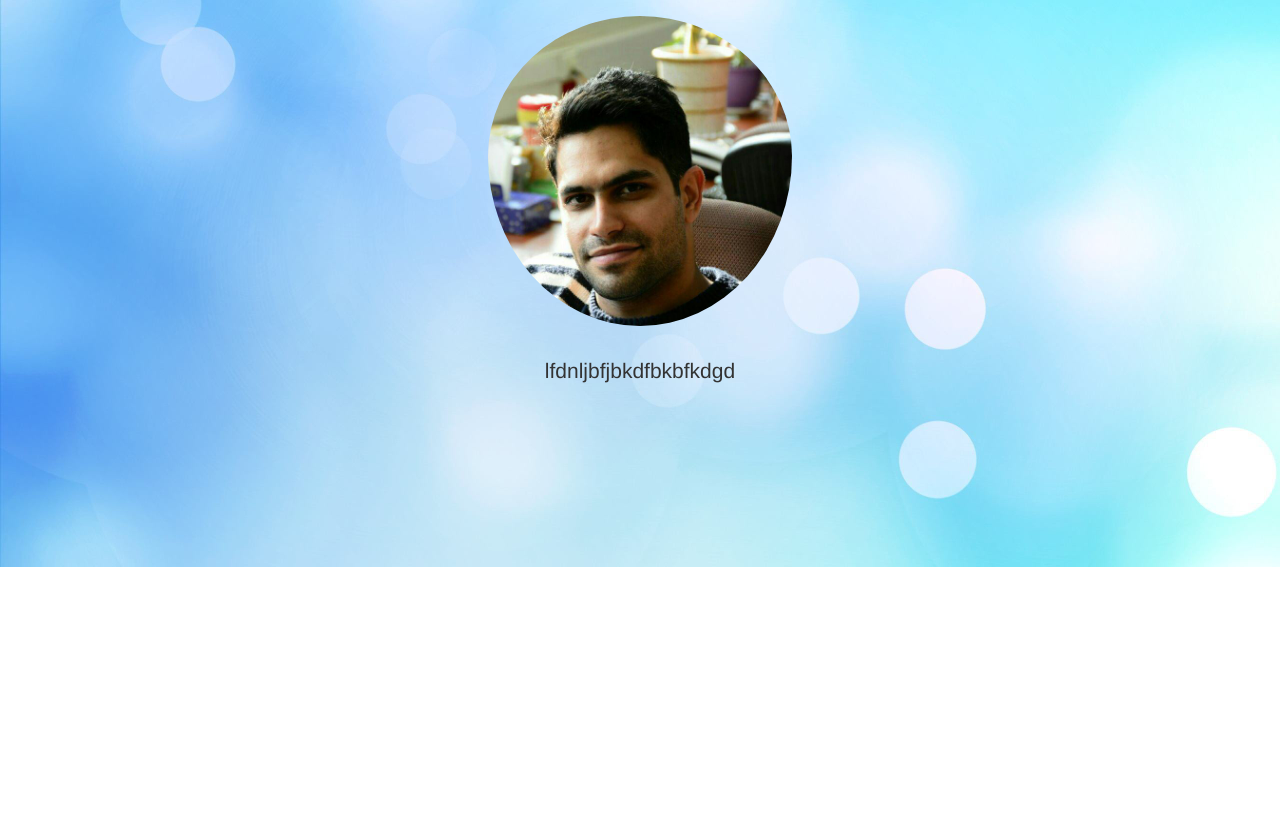
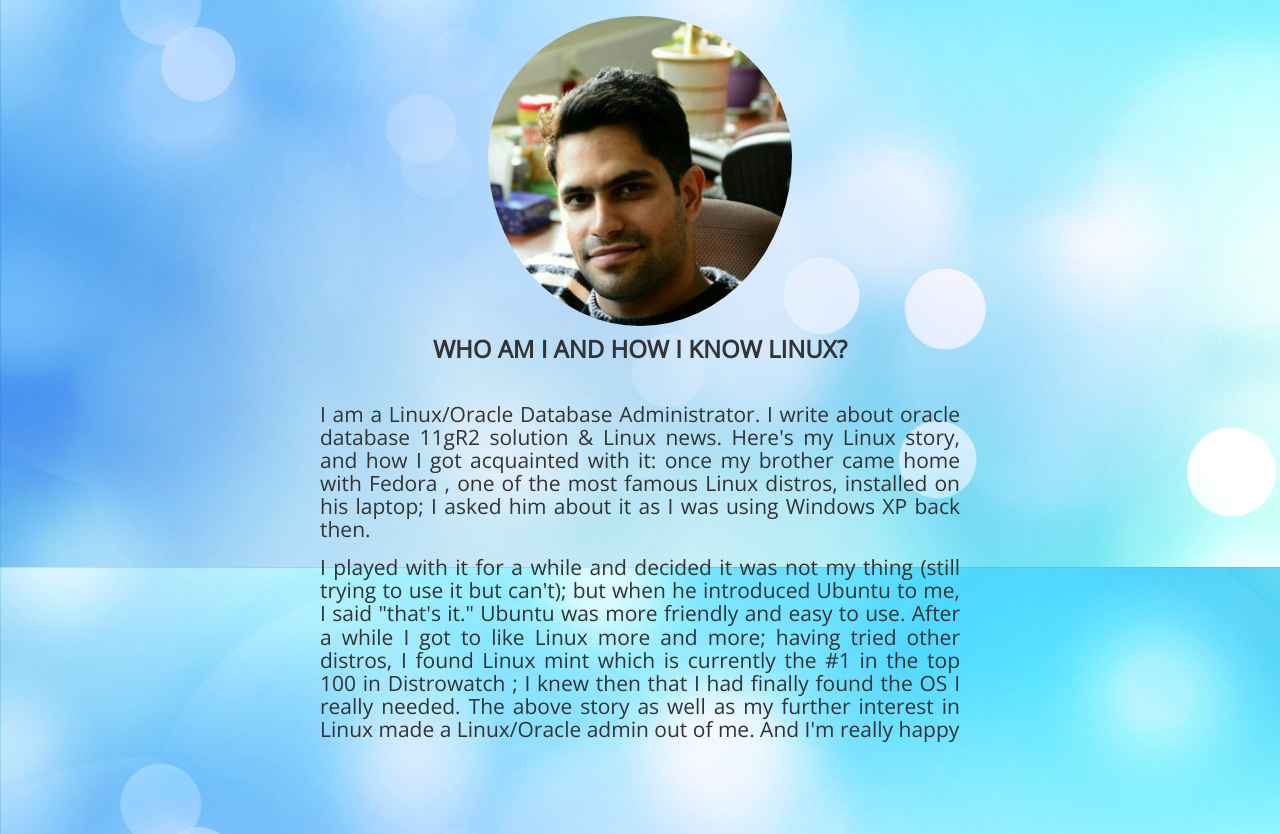
Before and after one commit to mehdip2007/my-website, a plain HTML site: page About-Me.html in a window 1280 px wide. Shown: the part 233-1067 px from the top of the page. Before the commit the page ends 800 px from the top, so only its background shows below. Drawn offline with nearby package versions, Linux system fonts and the light colour scheme.

Commit message:
Add About-Me Page Margin

```diff
--- a/About-Me.html
+++ b/About-Me.html
@@ -8,6 +8,7 @@
     <link rel="stylesheet" type="text/css" href="css/font-awesome.min.css">
     <link rel="stylesheet" type="text/css" href="css/bootstrap-social.css">
     <link rel="stylesheet" href="https://cdnjs.cloudflare.com/ajax/libs/font-awesome/4.6.3/css/font-awesome.min.css">
+    <link rel='stylesheet' type='text/css' href='https://fonts.googleapis.com/css?family=Open+Sans'>
     <script src="jquery.min.js"></script>
     <script src="bootstrap.min.js"></script>
   </head>
@@ -24,18 +25,39 @@
             </div>
         </nav>
 
-           <div class="jumbotron jumbotron-fluid" align="center">
+
+           <div class="jumbotron" align="center">
+
               <div class="container">
                 <h1>ABOUT MEHDI.</h1>
               </div>
+
+
                 <div class="container" align="center">
                   <img src="Me.jpg" class="img-circle" alt="Cinque Terre" width="304" height="340" style="padding-top:30px">
                 </div>
- <p style="padding-top:30px">lfdnljbfjbkdfbkbfkdgd</p>
-              <!-- <p><a class="btn btn-primary btn-lg" href="#" role="button">Learn more</a></p> -->
-           </div>
 
 
-    </div>
+                <h4 style="font-size:24px; font-weight: 700;">WHO AM I AND HOW I KNOW LINUX?<H4>
+
+
+
+               <div class="entry-content">
+
+                  <p style="padding-top:30px">
+                    I am a Linux/Oracle Database Administrator. I write about oracle database 11gR2 solution & Linux news. Here's my Linux story, and how I got acquainted with it: once my brother came home with  Fedora , one of the most famous Linux distros, installed on his laptop; I asked him about it as I was using Windows XP back then.</p>
+                  <p>
+                    I played with it for a while and decided it was not my thing (still trying to use it but can't);  but when he introduced  Ubuntu  to me, I said "that's it." Ubuntu was more friendly and easy to use. After a while I got to like Linux more and more; having tried other distros, I found  Linux mint which is currently the #1 in the top 100 in  Distrowatch ; I knew then that I had finally found the OS I really needed.
+                    The above story as well as my further interest in Linux made a Linux/Oracle admin out of me. And I'm really happy
+                  </p>
+              <!-- <p><a class="btn btn-primary btn-lg" href="#" role="button">Learn more</a></p> -->
+
+              </div>
+
+
+          </div>
+
+
+
   </body>
 </html>
--- a/css/style.css
+++ b/css/style.css
@@ -5,6 +5,8 @@
     -moz-background-size: cover;
     -o-background-size: cover;
     background-size: cover;
+    font-family: 'Open Sans', sans-serif;
+
 }
 
 
@@ -20,7 +22,7 @@
 
 .jumbotron{
     background-color:transparent !important;
-
+    font-family: 'Open Sans', sans-serif;
 }
 
 
@@ -77,3 +79,12 @@
     border-color: rgba(0, 0, 0, 0.2);
     color: #fff;
 }
+
+
+
+.entry-content{
+    width: 50%;
+    margin: 0 auto;
+    text-align: justify;
+
+}
```
